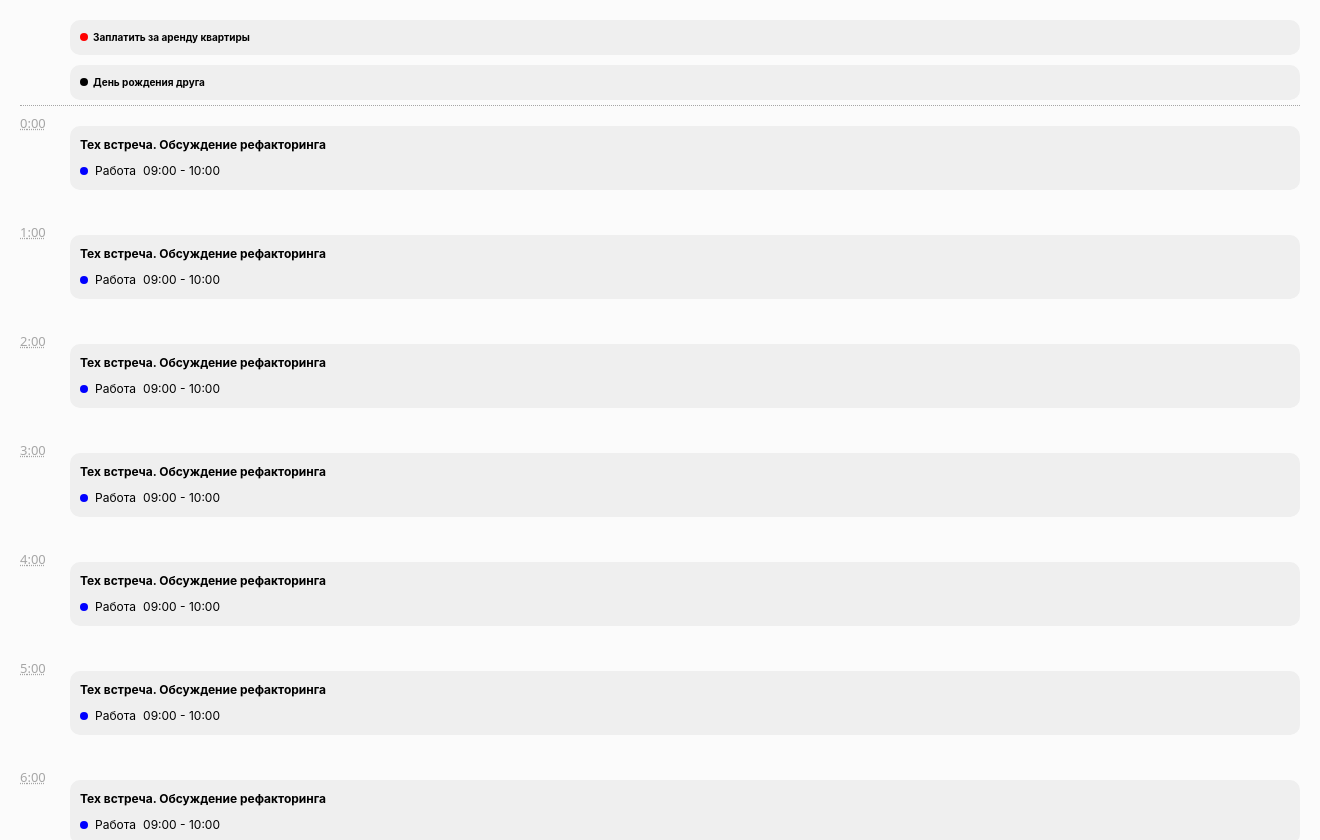
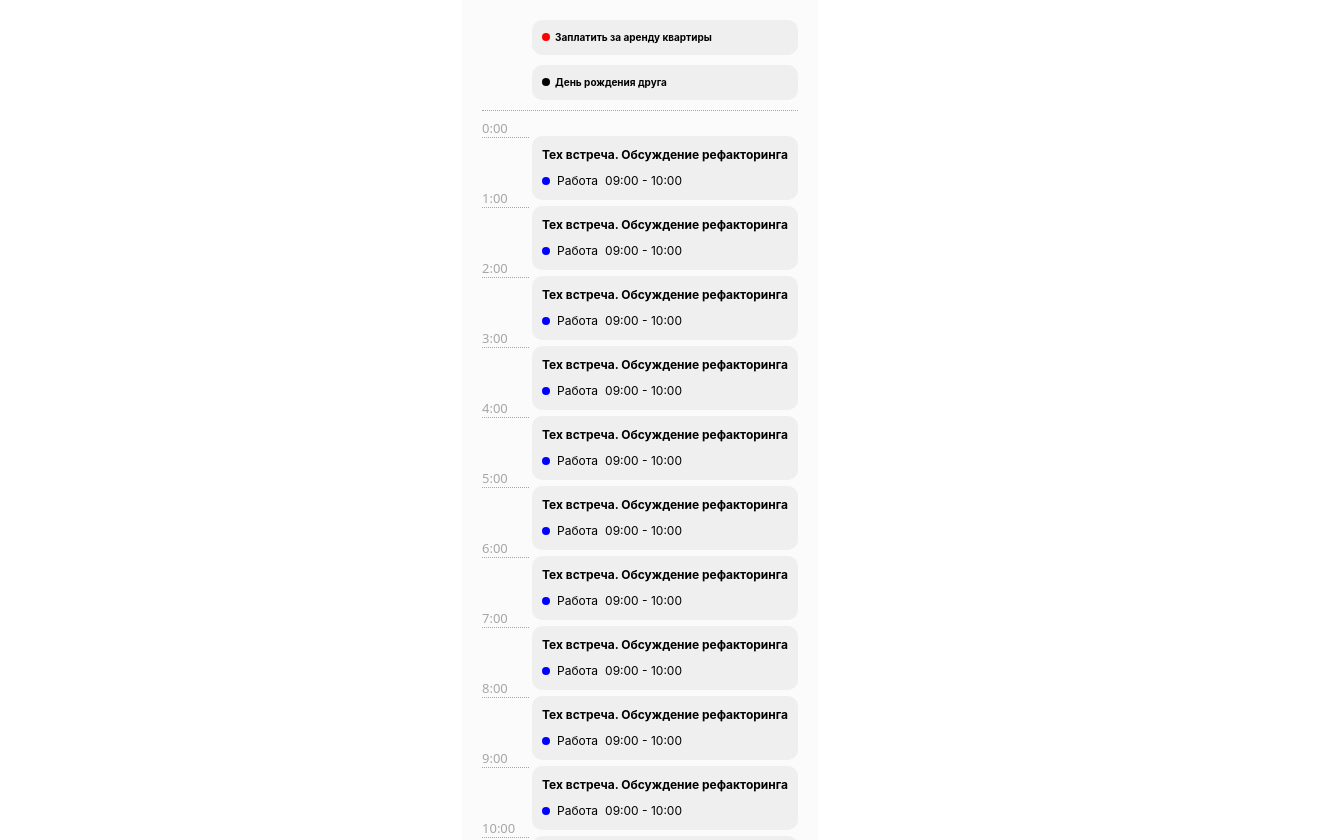
Before and after one commit to trof808/pet_tracker, a React (Vite) app: page / in a window 1280 px wide. Shown: the whole page, 1320 px wide, since content can reach past the window. Built offline with nearby package versions, Linux system fonts and the light colour scheme.

Commit message:
Calendar: minor design update

```diff
--- a/src/shared/ui/Calendar/Calendar.module.css
+++ b/src/shared/ui/Calendar/Calendar.module.css
@@ -1,6 +1,5 @@
 .calendarContainer {
   height: 100vh;
-  width: 100vw;
   background-color: #FBFBFB;
   color: black;
   text-align: left;
@@ -15,19 +14,19 @@
   display: flex;
   flex-direction: column;
   gap: 10px;
-  margin-bottom: 5px;
+  margin-bottom: 10px;
 }
 
 .divider {
   width: 100%;
   border-bottom: 1px dotted #A6A6A6;
-  margin-bottom: 20px;
+  margin-bottom: 25px;
 }
 
 .timeSlot {
   position: relative;
   padding-left: 50px;
-  margin-bottom: 45px;
+  min-height: 70px;
 }
 
 .timeSlot:last-child {
@@ -37,10 +36,11 @@
 .timeLabel {
   position: absolute;
   left: 0;
-  text-align: right;
+  text-align: left;
   color: #A6A6A6;
   font-size: 13px;
   line-height: 1.2;
-  top: -10px;
-  text-decoration: underline dotted;
+  top: -15px;
+  border-bottom: 1px dotted #A6A6A6;
+  width: 15%;
 }
--- a/src/shared/ui/Calendar/Calendar.tsx
+++ b/src/shared/ui/Calendar/Calendar.tsx
@@ -38,7 +38,6 @@ export const Calendar = (): JSX.Element => {
         {cellsTime.map((_, index) => (
           <div className={ styles.timeSlot }  key={ index }>
             <div className={ styles.timeLabel }>{index}:00</div>
-            {/* <div className={ styles.eventContainer }>Array of events</div> */}
             <div className={ styles.eventContainer }>
               <EventCard
                 id="1"
```
